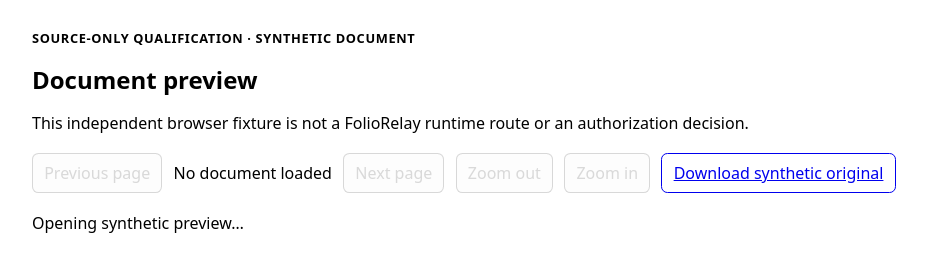
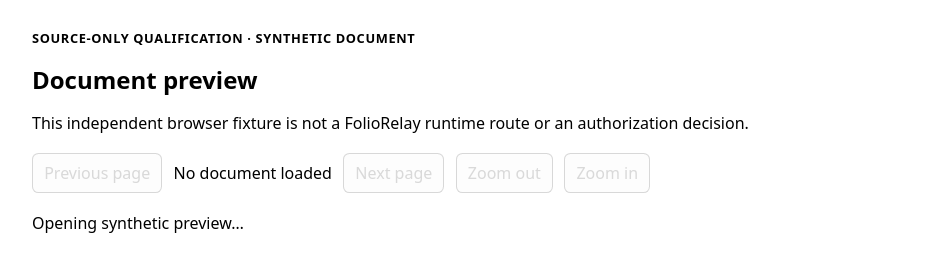
Before and after one commit to SemperSupra/folio-relay, a website: page experiments/viewer/index.html in a window 1280 px wide. Shown: the whole page, without its empty margins (32-959 px from the left). Drawn offline with Linux system fonts and the light colour scheme.

Commit message:
fix(viewer): hide synthetic original download until preview is admitted

```diff
--- a/experiments/viewer/index.html
+++ b/experiments/viewer/index.html
@@ -21,7 +21,7 @@
     <button id="next" type="button" disabled>Next page</button>
     <button id="zoom-out" type="button" disabled>Zoom out</button>
     <button id="zoom-in" type="button" disabled>Zoom in</button>
-    <a href="/synthetic.pdf" download="foliorelay-synthetic.pdf">Download synthetic original</a>
+    <a id="download-original" href="/synthetic.pdf" download="foliorelay-synthetic.pdf" hidden>Download synthetic original</a>
   </nav>
   <section aria-label="Document viewing area">
     <p id="status" role="status" aria-live="polite">Opening synthetic preview…</p>
```
